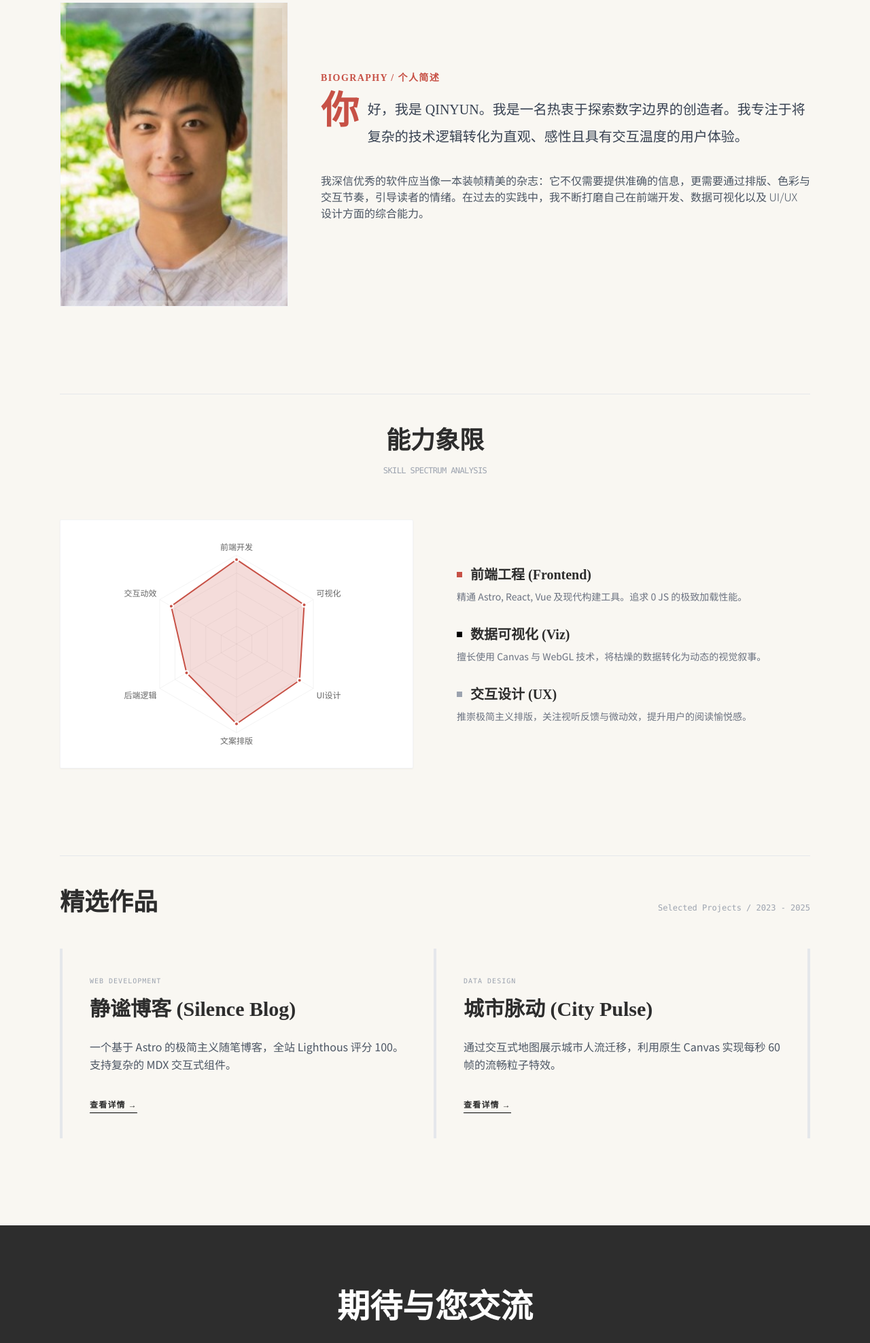
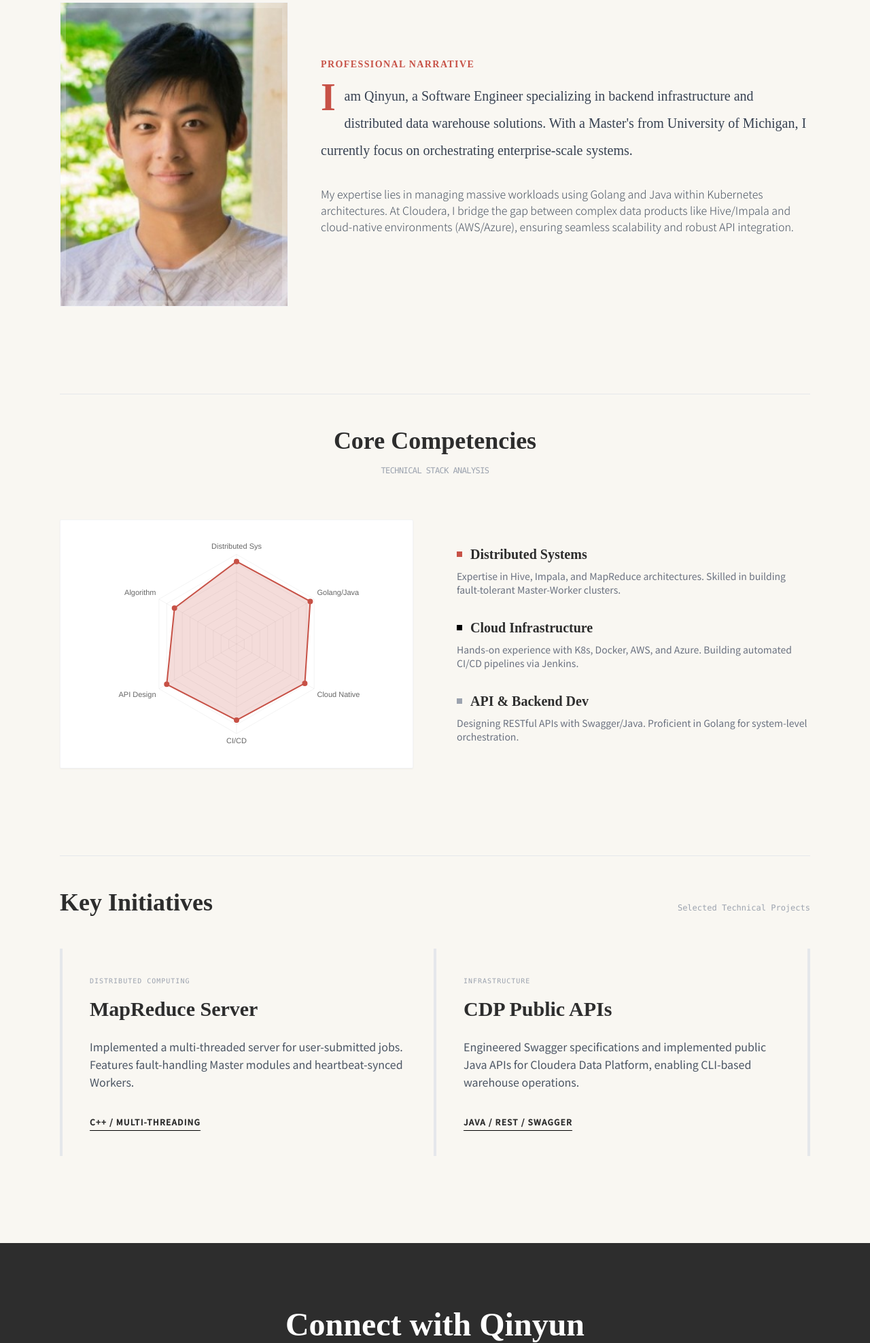
Before and after one commit to 571/571.github.io, a plain HTML site: page index.html in a window 1280 px wide. Shown: the part 797-2772 px from the top of the page at 68% size. Drawn offline with nearby package versions, Linux system fonts and the light colour scheme.

Commit message:
Update index.html
change to 571 CV

```diff
--- a/index.html
+++ b/index.html
@@ -1,9 +1,9 @@
 <!DOCTYPE html>
-<html lang="zh-CN">
+<html lang="en">
 <head>
     <meta charset="UTF-8">
     <meta name="viewport" content="width=device-width, initial-scale=1.0">
-    <title>QINYUN | 个人简介</title>
+    <title>QINYUN | Backend Software Engineer</title>
     <script src="https://cdn.tailwindcss.com"></script>
     <script src="https://cdn.jsdelivr.net/npm/chart.js"></script>
     <link href="https://fonts.googleapis.com/css2?family=Noto+Serif+SC:wght@400;700&family=Noto+Sans+SC:wght@300;400;500&display=swap" rel="stylesheet">
@@ -38,15 +38,6 @@
         ::-webkit-scrollbar-track { background: #f3f4f6; }
         ::-webkit-scrollbar-thumb { background: #C75146; border-radius: 3px; }
     </style>
-    <!-- Chosen Palette: "Paper & Ink" - 背景 #F9F7F2, 文字 #2D2D2D, 强调色 #C75146 (朱红) -->
-    <!-- Application Structure Plan:
-         1. Hero: 大标题排版，确立个人品牌感。
-         2. About: 采用 Drop Cap 文学排版，叙述个人故事。
-         3. Skill Radar: 使用 Chart.js 雷达图展示能力分布。
-         4. Portfolio: 杂志网格布局展示代表作。
-         5. Contact: 简洁的页脚交互。
-    -->
-    <!-- CONFIRMATION: NO SVG graphics used. NO Mermaid JS used. -->
 </head>
 <body class="bg-[#F9F7F2] text-[#2D2D2D] font-sans-sc antialiased">
 
@@ -55,31 +46,31 @@
         <div class="max-w-6xl mx-auto px-6 h-16 flex justify-between items-center">
             <div class="font-serif-sc font-bold text-2xl tracking-tighter">QINYUN.</div>
             <div class="hidden md:flex space-x-10 text-xs font-bold uppercase tracking-widest">
-                <a href="#about" class="hover:text-[#C75146] transition-colors">关于我</a>
-                <a href="#skills" class="hover:text-[#C75146] transition-colors">技能域</a>
-                <a href="#projects" class="hover:text-[#C75146] transition-colors">作品集</a>
-                <a href="#contact" class="hover:text-[#C75146] transition-colors">联络</a>
+                <a href="#about" class="hover:text-[#C75146] transition-colors">About</a>
+                <a href="#skills" class="hover:text-[#C75146] transition-colors">Expertise</a>
+                <a href="#projects" class="hover:text-[#C75146] transition-colors">Projects</a>
+                <a href="#contact" class="hover:text-[#C75146] transition-colors">Contact</a>
             </div>
             <button class="md:hidden text-xl" onclick="toggleMenu()">&#9776;</button>
         </div>
         <div id="mobile-menu" class="hidden bg-white w-full p-6 border-b border-gray-200">
             <div class="flex flex-col space-y-4 font-bold text-sm uppercase">
-                <a href="#about" onclick="toggleMenu()">关于我</a>
-                <a href="#skills" onclick="toggleMenu()">技能域</a>
-                <a href="#projects" onclick="toggleMenu()">作品集</a>
-                <a href="#contact" onclick="toggleMenu()">联络</a>
+                <a href="#about" onclick="toggleMenu()">About</a>
+                <a href="#skills" onclick="toggleMenu()">Expertise</a>
+                <a href="#projects" onclick="toggleMenu()">Projects</a>
+                <a href="#contact" onclick="toggleMenu()">Contact</a>
             </div>
         </div>
     </nav>
 
     <!-- 主视觉区 -->
     <header class="min-h-screen flex flex-col justify-center items-center text-center px-6 pt-16">
-        <div class="mb-6 px-4 py-1 border border-[#2D2D2D] text-[10px] font-bold tracking-[0.3em] uppercase">Creative Soul & Digital Craftsman</div>
+        <div class="mb-6 px-4 py-1 border border-[#2D2D2D] text-[10px] font-bold tracking-[0.3em] uppercase">Scalable Systems & Backend Architecture</div>
         <h1 class="font-serif-sc text-6xl md:text-9xl font-bold mb-6 leading-none">
             QINYUN <span class="text-[#C75146] italic">WANG</span>
         </h1>
         <p class="max-w-xl text-lg text-gray-500 leading-relaxed font-serif-sc italic">
-            “在代码的逻辑中寻找诗意，在生活的琐碎里构筑美学。”
+            "Orchestrating robust infrastructures and designing efficient distributed systems."
         </p>
         <div class="mt-12 animate-bounce text-xl text-[#C75146] cursor-pointer" onclick="document.getElementById('about').scrollIntoView()">
             &#8595;
@@ -88,40 +79,38 @@
 
     <main class="max-w-6xl mx-auto px-6 space-y-32 mb-32">
 
-        <!-- 关于我 Section -->
+        <!-- About Section -->
         <section id="about" class="scroll-mt-24">
             <div class="grid grid-cols-1 md:grid-cols-12 gap-12">
                 <div class="md:col-span-4">
                     <div class="aspect-[3/4] bg-gray-200 relative group overflow-hidden border border-gray-100">
-                        <!-- 这里添加了你的头像图片 -->
                         <img src="./avatar.jpeg" alt="QINYUN's Avatar" class="w-full h-full object-cover group-hover:scale-105 transition-transform duration-700" onerror="this.style.display='none'; this.nextElementSibling.style.display='flex';">
-                        <!-- 备用显示：如果图片加载失败则显示原来的样式 -->
                         <div class="hidden absolute inset-0 items-center justify-center">
-                            <span class="text-gray-400 font-serif-sc italic"></span>
+                            <span class="text-gray-400 font-serif-sc italic">[Backend Specialist]</span>
                         </div>
                         <div class="absolute inset-0 border-8 border-white/20 pointer-events-none"></div>
                     </div>
                 </div>
                 <div class="md:col-span-8 flex flex-col justify-center">
-                    <h2 class="font-serif-sc text-sm font-bold tracking-widest text-[#C75146] uppercase mb-4">Biography / 个人简述</h2>
+                    <h2 class="font-serif-sc text-sm font-bold tracking-widest text-[#C75146] uppercase mb-4">Professional Narrative</h2>
                     <div class="prose prose-lg text-gray-700">
                         <p class="drop-cap font-serif-sc text-xl leading-loose mb-8">
-                            你好，我是 QINYUN。我是一名热衷于探索数字边界的创造者。我专注于将复杂的技术逻辑转化为直观、感性且具有交互温度的用户体验。
+                            I am Qinyun, a Software Engineer specializing in backend infrastructure and distributed data warehouse solutions. With a Master's from University of Michigan, I currently focus on orchestrating enterprise-scale systems.
                         </p>
                         <p class="font-sans-sc font-light text-gray-600 mb-6">
-                            我深信优秀的软件应当像一本装帧精美的杂志：它不仅需要提供准确的信息，更需要通过排版、色彩与交互节奏，引导读者的情绪。在过去的实践中，我不断打磨自己在前端开发、数据可视化以及 UI/UX 设计方面的综合能力。
+                            My expertise lies in managing massive workloads using Golang and Java within Kubernetes architectures. At Cloudera, I bridge the gap between complex data products like Hive/Impala and cloud-native environments (AWS/Azure), ensuring seamless scalability and robust API integration.
                         </p>
                     </div>
                 </div>
             </div>
         </section>
 
-        <!-- 技能 Section -->
+        <!-- Expertise Section -->
         <section id="skills" class="scroll-mt-24">
             <div class="border-t border-gray-200 pt-12">
                 <div class="text-center mb-16">
-                    <h2 class="font-serif-sc text-4xl font-bold mb-4">能力象限</h2>
-                    <p class="text-gray-400 font-mono text-xs uppercase tracking-tighter">Skill Spectrum Analysis</p>
+                    <h2 class="font-serif-sc text-4xl font-bold mb-4">Core Competencies</h2>
+                    <p class="text-gray-400 font-mono text-xs uppercase tracking-tighter">Technical Stack Analysis</p>
                 </div>
 
                 <div class="grid grid-cols-1 md:grid-cols-2 gap-16 items-center">
@@ -131,60 +120,60 @@
                             <canvas id="skillRadar"></canvas>
                         </div>
                     </div>
-                    <!-- Legend/Text -->
+                    <!-- Legend -->
                     <div class="space-y-8">
-                        <div class="group cursor-default" onmouseover="highlightSkill(0)">
+                        <div class="group cursor-default">
                             <h3 class="font-serif-sc text-xl font-bold flex items-center">
                                 <span class="w-2 h-2 bg-[#C75146] mr-3"></span>
-                                前端工程 (Frontend)
+                                Distributed Systems
                             </h3>
-                            <p class="text-sm text-gray-500 mt-2">精通 Astro, React, Vue 及现代构建工具。追求 0 JS 的极致加载性能。</p>
+                            <p class="text-sm text-gray-500 mt-2">Expertise in Hive, Impala, and MapReduce architectures. Skilled in building fault-tolerant Master-Worker clusters.</p>
                         </div>
-                        <div class="group cursor-default" onmouseover="highlightSkill(1)">
+                        <div class="group cursor-default">
                             <h3 class="font-serif-sc text-xl font-bold flex items-center">
                                 <span class="w-2 h-2 bg-black mr-3"></span>
-                                数据可视化 (Viz)
+                                Cloud Infrastructure
                             </h3>
-                            <p class="text-sm text-gray-500 mt-2">擅长使用 Canvas 与 WebGL 技术，将枯燥的数据转化为动态的视觉叙事。</p>
+                            <p class="text-sm text-gray-500 mt-2">Hands-on experience with K8s, Docker, AWS, and Azure. Building automated CI/CD pipelines via Jenkins.</p>
                         </div>
-                        <div class="group cursor-default" onmouseover="highlightSkill(2)">
+                        <div class="group cursor-default">
                             <h3 class="font-serif-sc text-xl font-bold flex items-center">
                                 <span class="w-2 h-2 bg-gray-400 mr-3"></span>
-                                交互设计 (UX)
+                                API & Backend Dev
                             </h3>
-                            <p class="text-sm text-gray-500 mt-2">推崇极简主义排版，关注视听反馈与微动效，提升用户的阅读愉悦感。</p>
+                            <p class="text-sm text-gray-500 mt-2">Designing RESTful APIs with Swagger/Java. Proficient in Golang for system-level orchestration.</p>
                         </div>
                     </div>
                 </div>
             </div>
         </section>
 
-        <!-- 项目 Section -->
+        <!-- Projects Section -->
         <section id="projects" class="scroll-mt-24">
             <div class="border-t border-gray-200 pt-12">
                 <div class="flex flex-col md:flex-row justify-between items-end mb-12">
-                    <h2 class="font-serif-sc text-4xl font-bold">精选作品</h2>
-                    <p class="text-gray-400 font-mono text-xs mb-1">Selected Projects / 2023 - 2025</p>
+                    <h2 class="font-serif-sc text-4xl font-bold">Key Initiatives</h2>
+                    <p class="text-gray-400 font-mono text-xs mb-1">Selected Technical Projects</p>
                 </div>
 
                 <div class="grid grid-cols-1 md:grid-cols-2 gap-1 px-1 bg-gray-200">
                     <!-- Project 1 -->
                     <div class="bg-[#F9F7F2] p-10 group hover:bg-[#C75146] transition-all duration-500">
-                        <p class="font-mono text-[10px] text-gray-400 group-hover:text-white/60 mb-4 tracking-widest">WEB DEVELOPMENT</p>
-                        <h3 class="font-serif-sc text-3xl font-bold mb-6 group-hover:text-white">静谧博客 (Silence Blog)</h3>
+                        <p class="font-mono text-[10px] text-gray-400 group-hover:text-white/60 mb-4 tracking-widest">DISTRIBUTED COMPUTING</p>
+                        <h3 class="font-serif-sc text-3xl font-bold mb-6 group-hover:text-white">MapReduce Server</h3>
                         <p class="text-gray-600 group-hover:text-white/80 leading-relaxed mb-8">
-                            一个基于 Astro 的极简主义随笔博客，全站 Lighthous 评分 100。支持复杂的 MDX 交互式组件。
+                            Implemented a multi-threaded server for user-submitted jobs. Features fault-handling Master modules and heartbeat-synced Workers.
                         </p>
-                        <a href="#" class="text-xs font-bold border-b border-black pb-1 group-hover:text-white group-hover:border-white transition-all uppercase tracking-widest">查看详情 &rarr;</a>
+                        <span class="text-xs font-bold border-b border-black pb-1 group-hover:text-white group-hover:border-white uppercase tracking-widest">C++ / Multi-threading</span>
                     </div>
                     <!-- Project 2 -->
                     <div class="bg-[#F9F7F2] p-10 group hover:bg-[#2D2D2D] transition-all duration-500">
-                        <p class="font-mono text-[10px] text-gray-400 group-hover:text-white/60 mb-4 tracking-widest">DATA DESIGN</p>
-                        <h3 class="font-serif-sc text-3xl font-bold mb-6 group-hover:text-white">城市脉动 (City Pulse)</h3>
+                        <p class="font-mono text-[10px] text-gray-400 group-hover:text-white/60 mb-4 tracking-widest">INFRASTRUCTURE</p>
+                        <h3 class="font-serif-sc text-3xl font-bold mb-6 group-hover:text-white">CDP Public APIs</h3>
                         <p class="text-gray-600 group-hover:text-white/80 leading-relaxed mb-8">
-                            通过交互式地图展示城市人流迁移，利用原生 Canvas 实现每秒 60 帧的流畅粒子特效。
+                            Engineered Swagger specifications and implemented public Java APIs for Cloudera Data Platform, enabling CLI-based warehouse operations.
                         </p>
-                        <a href="#" class="text-xs font-bold border-b border-black pb-1 group-hover:text-white group-hover:border-white transition-all uppercase tracking-widest">查看详情 &rarr;</a>
+                        <span class="text-xs font-bold border-b border-black pb-1 group-hover:text-white group-hover:border-white uppercase tracking-widest">Java / REST / Swagger</span>
                     </div>
                 </div>
             </div>
@@ -192,49 +181,40 @@
 
     </main>
 
-    <!-- 底部联络 -->
+    <!-- Footer -->
     <footer id="contact" class="bg-[#2D2D2D] text-white py-24 px-6 text-center">
-        <h2 class="font-serif-sc text-4xl md:text-5xl font-bold mb-8">期待与您交流</h2>
+        <h2 class="font-serif-sc text-4xl md:text-5xl font-bold mb-8">Connect with Qinyun</h2>
         <div class="w-12 h-px bg-[#C75146] mx-auto mb-12"></div>
         <div class="flex flex-col space-y-4 mb-16">
-            <p class="text-gray-400 hover:text-[#C75146] transition-colors cursor-pointer text-xl font-serif-sc">hello@qinyun.studio</p>
+            <p class="text-gray-400 hover:text-[#C75146] transition-colors cursor-pointer text-xl font-serif-sc">qinyunw@umich.edu</p>
             <div class="flex justify-center space-x-6">
-                <a href="#" class="text-xs font-bold hover:text-[#C75146] uppercase tracking-widest">GitHub</a>
-                <a href="#" class="text-xs font-bold hover:text-[#C75146] uppercase tracking-widest">Dribbble</a>
-                <a href="#" class="text-xs font-bold hover:text-[#C75146] uppercase tracking-widest">Twitter</a>
+                <a href="https://github.com" class="text-xs font-bold hover:text-[#C75146] uppercase tracking-widest">GitHub</a>
+                <a href="https://linkedin.com" class="text-xs font-bold hover:text-[#C75146] uppercase tracking-widest">LinkedIn</a>
             </div>
         </div>
-        <p class="text-[10px] text-gray-600 font-mono tracking-widest uppercase">© 2026 QINYUN. ALL RIGHTS RESERVED.</p>
+        <p class="text-[10px] text-gray-600 font-mono tracking-widest uppercase">© 2026 QINYUN WANG. SANTA CLARA, CA.</p>
     </footer>
 
     <script>
-        // 移动端菜单切换
         function toggleMenu() {
             const menu = document.getElementById('mobile-menu');
             menu.classList.toggle('hidden');
         }
 
-        // 初始化能力雷达图
         let skillChart;
         function initRadar() {
             const ctx = document.getElementById('skillRadar').getContext('2d');
-
-            Chart.defaults.font.family = "'Noto Sans SC', sans-serif";
-
             skillChart = new Chart(ctx, {
                 type: 'radar',
                 data: {
-                    labels: ['前端开发', '可视化', 'UI设计', '文案排版', '后端逻辑', '交互动效'],
+                    labels: ['Distributed Sys', 'Golang/Java', 'Cloud Native', 'CI/CD', 'API Design', 'Algorithm'],
                     datasets: [{
-                        label: '能力指数',
-                        data: [95, 88, 82, 90, 65, 85],
+                        label: 'Proficiency',
+                        data: [92, 95, 88, 85, 90, 80],
                         backgroundColor: 'rgba(199, 81, 70, 0.2)',
                         borderColor: '#C75146',
                         borderWidth: 2,
                         pointBackgroundColor: '#C75146',
-                        pointBorderColor: '#fff',
-                        pointHoverBackgroundColor: '#fff',
-                        pointHoverBorderColor: '#C75146'
                     }]
                 },
                 options: {
@@ -244,27 +224,17 @@
                         r: {
                             angleLines: { color: 'rgba(0,0,0,0.05)' },
                             grid: { color: 'rgba(0,0,0,0.05)' },
-                            pointLabels: { font: { size: 12 }, color: '#666' },
-                            ticks: { display: false, stepSize: 20 },
+                            pointLabels: { font: { size: 11 }, color: '#666' },
+                            ticks: { display: false },
                             suggestedMin: 0,
                             suggestedMax: 100
                         }
                     },
-                    plugins: {
-                        legend: { display: false }
-                    }
+                    plugins: { legend: { display: false } }
                 }
             });
         }
 
-        // 鼠标悬停时高亮图表（交互增强）
-        function highlightSkill(index) {
-            // 此处可添加图表更新逻辑，例如改变特定点的大小或颜色
-            // 为了演示，我们仅执行简单的重绘确认交互
-            skillChart.update();
-        }
-
-        // 页面载入初始化
         window.onload = function() {
             initRadar();
         };
```
